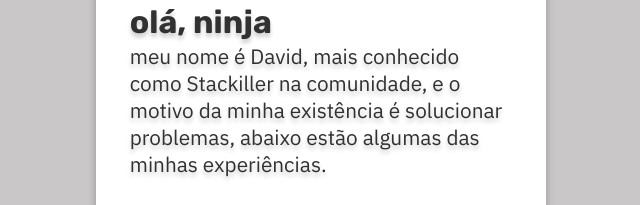
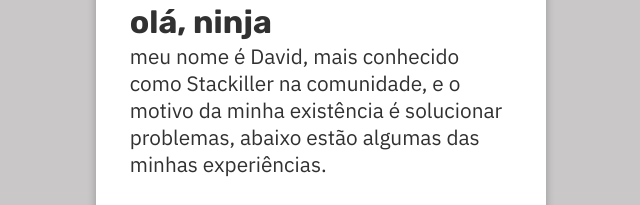
Before and after one commit to stackiller/stackiller.github.io, a plain HTML site: page index.html in a window 1280 px wide. Shown: the part 258-463 px from the top of the page, 319-959 px from the left. Drawn offline with Linux system fonts and the light colour scheme.

Commit message:
remoção do shadow no texto

```diff
--- a/index.html
+++ b/index.html
@@ -34,8 +34,8 @@
     <div class="container">
       <div class="overview">
         <img src="imgs/shikamaru.png">
-        <h5 class="text-shadow"> olá, ninja </h5>
-        <p class="text-shadow">
+        <h5 class=""> olá, ninja </h5>
+        <p class="">
           meu nome é David, mais conhecido como Stackiller na comunidade, e o motivo da minha existência é solucionar problemas, abaixo estão algumas das minhas experiências.
         </p>
       </div>
```
